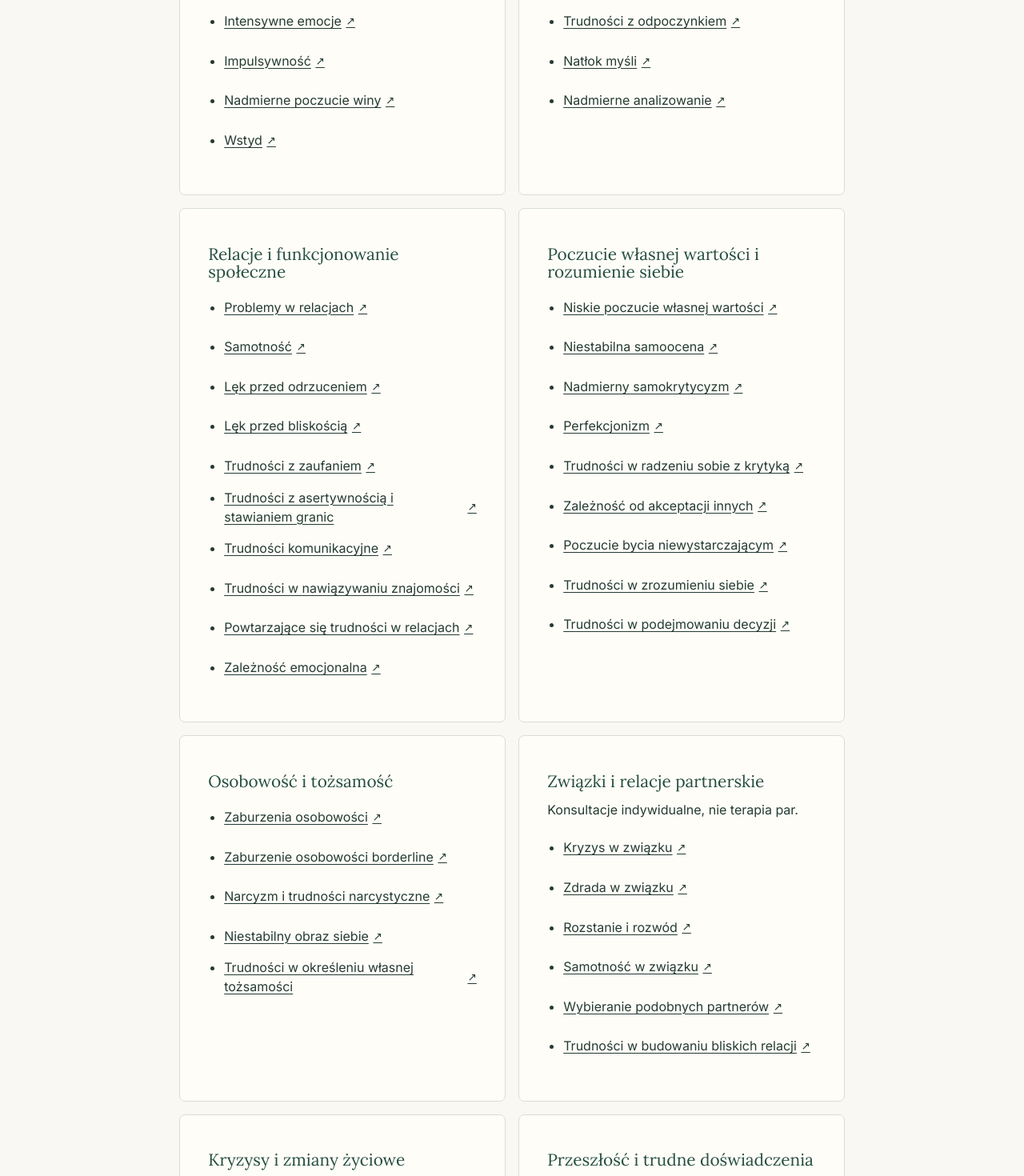
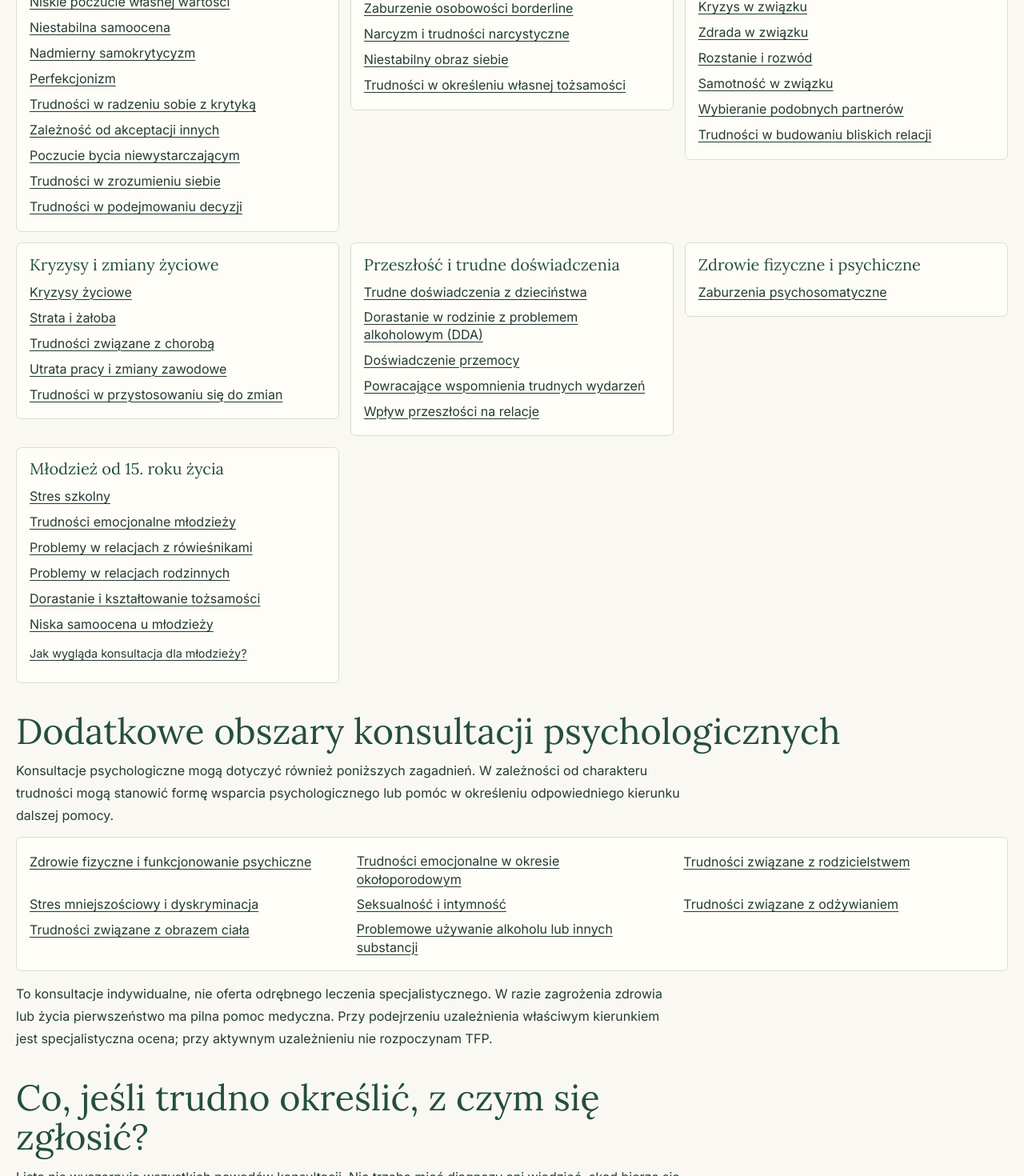
Before and after one commit to Aqulol/strona-psycholog, a Next.js app: page /kiedy-zglosic-sie-na-terapie in a window 1280 px wide. Shown: the part 1020-2490 px from the top of the page at 80% size. Built offline with nearby package versions, Linux system fonts and the light colour scheme.

Commit message:
Skróć katalog problemów i wykorzystaj szerokość ekranu
Co-authored-by: arena-agent <297053741+arena-agent@users.noreply.github.com>

```diff
--- a/app/globals.css
+++ b/app/globals.css
@@ -160,11 +160,62 @@ body { background:#faf8f3;color:#243b34; }
 }
 
 /* Katalog tematów i podstrony konsultacji */
-.help-topic-grid { display:grid; gap:1rem; }
-.help-topic-card h3 { color:#244e41; font-size:1.3rem; }
-.help-topic-card li + li { margin-top:.35rem; }
-.help-topic-card a { display:inline-flex; align-items:center; min-height:36px; }
+.help-catalogue-page {
+  --topic-columns:1;
+  width:min(100% - 2rem, 86rem);
+}
+/* Only the catalogue breaks out of the usual reading measure. */
+.help-catalogue-page > :not(.help-catalogue-section),
+.help-catalogue-additional > p { max-width:52rem; }
+.help-catalogue-additional > p:last-child { margin-top:.85rem; }
+.help-topic-grid {
+  display:grid;
+  grid-template-columns:repeat(var(--topic-columns), minmax(0, 1fr));
+  align-items:start;
+  gap:.85rem;
+}
+.help-topic-card {
+  min-width:0;
+  padding:.9rem 1rem;
+}
+.help-topic-card h3 {
+  font-size:1.25rem;
+  line-height:1.2;
+  margin:0 0 .4rem;
+}
+.reading .help-topic-card ul {
+  list-style:none;
+  padding:0;
+  margin:0;
+}
+.help-topic-card p {
+  font-size:.9rem;
+  margin:.3rem 0;
+}
+.help-topic-card a {
+  display:block;
+  align-content:center;
+  min-height:2rem;
+  padding:.25rem 0;
+  line-height:1.4;
+  text-decoration-thickness:1px;
+  word-break:normal;
+  overflow-wrap:normal;
+}
 .help-topic-card a:hover { color:#244e41; text-decoration-thickness:2px; }
+.help-topic-card a:focus-visible { outline-offset:2px; }
+.help-catalogue-additional .help-topic-card { margin-top:.8rem; }
+.help-catalogue-additional .help-topic-card ul {
+  display:grid;
+  grid-template-columns:repeat(var(--topic-columns), minmax(0, 1fr));
+  column-gap:1.25rem;
+}
+/* Keep category order in the DOM, on screen, and in keyboard navigation. */
+@media (min-width:40rem) {
+  .help-catalogue-page { --topic-columns:2; width:min(100% - 2.5rem, 86rem); }
+}
+@media (min-width:61rem) { .help-catalogue-page { --topic-columns:3; } }
+@media (min-width:84rem) { .help-catalogue-page { --topic-columns:4; } }
 .topic-page { width:min(100% - 1.5rem, 86rem); }
 .topic-layout { display:grid; gap:2rem; align-items:start; }
 .topic-layout > * { min-width:0; }
@@ -176,7 +227,6 @@ body { background:#faf8f3;color:#243b34; }
 .topic-calendar p { margin-bottom:.65rem; font-size:.9rem; }
 .topic-calendar iframe { display:block; width:100%; height:780px; max-height:none; }
 .topic-safety { margin-block:1.25rem; padding:.85rem 1rem; border-inline-start:3px solid #244e41; background:#f7f4ee; }
-@media (min-width:42rem) { .help-topic-grid { grid-template-columns:repeat(2,minmax(0,1fr)); } }
 .topic-booking-person { display:flex; align-items:center; gap:.8rem; margin-bottom:.8rem; }
 .topic-booking-person img { flex:none; border-radius:50%; object-fit:cover; }
 /* Switch to columns only with room for both readable text and a full-width widget. */
@@ -194,6 +244,4 @@ body { background:#faf8f3;color:#243b34; }
 .article-sources ul { list-style:disc; padding-inline-start:1.25rem; }
 .article-sources li { margin:.5rem 0; line-height:1.6; overflow-wrap:anywhere; }
 .article-sources a { text-decoration:underline; text-underline-offset:3px; }
-.help-topic-card a { gap:.35rem; min-height:44px; }
-.help-topic-card a span { flex:none; font-size:.85em; }
 .topic-mobile-booking { margin-top:1rem; }
--- a/components/ConsultationTopics.tsx
+++ b/components/ConsultationTopics.tsx
@@ -2,12 +2,12 @@ import { consultationGroup, consultationTopics } from '../lib/consultation-topic
 import { topicPath } from '../lib/help-topics';
 
 export default function ConsultationTopics() {
-  return <section aria-labelledby="obszary-rozmowy">
+  return <section aria-labelledby="obszary-rozmowy" className="help-catalogue-section help-catalogue-additional">
     <h2 id="obszary-rozmowy">{consultationGroup}</h2>
     <p>Konsultacje psychologiczne mogą dotyczyć również poniższych zagadnień. W zależności od charakteru trudności mogą stanowić formę wsparcia psychologicznego lub pomóc w określeniu odpowiedniego kierunku dalszej pomocy.</p>
     <div className="editorial-card help-topic-card">
-      <ul>{consultationTopics.map(({ slug, label }) => <li key={slug}>
-        <a href={topicPath(slug)}>{label}<span aria-hidden="true">↗</span></a>
+      <ul role="list">{consultationTopics.map(({ slug, label }) => <li key={slug}>
+        <a href={topicPath(slug)}>{label}</a>
       </li>)}</ul>
     </div>
     <p>To konsultacje indywidualne, nie oferta odrębnego leczenia specjalistycznego. W razie zagrożenia zdrowia lub życia pierwszeństwo ma pilna pomoc medyczna. Przy podejrzeniu uzależnienia właściwym kierunkiem jest specjalistyczna ocena; przy aktywnym uzależnieniu nie rozpoczynam TFP.</p>
--- a/components/HelpTopicIndex.tsx
+++ b/components/HelpTopicIndex.tsx
@@ -28,13 +28,13 @@ export default function HelpTopicIndex() {
       return { href: topicPath(t.slug), label: t.label };
     }),
   }));
-  return <section aria-labelledby="tematy-konsultacji">
+  return <section aria-labelledby="tematy-konsultacji" className="help-catalogue-section">
     <h2 id="tematy-konsultacji">Obszary pomocy psychologicznej i psychoterapii</h2>
     <div className="help-topic-grid" id="lista-tematow">
       {categories.map(category => <div key={category.title} className="editorial-card help-topic-card">
         <h3>{category.title}</h3>
         {category.note && <p>{category.note}</p>}
-        <ul>{category.links.map(link => <li key={link.href}><a href={link.href}>{link.label}<span aria-hidden="true">↗</span></a></li>)}</ul>
+        <ul role="list">{category.links.map(link => <li key={link.href}><a href={link.href}>{link.label}</a></li>)}</ul>
         {category.more && <p><a href={category.more.href}>{category.more.label}</a></p>}
       </div>)}
     </div>
--- a/components/ServicePage.tsx
+++ b/components/ServicePage.tsx
@@ -16,7 +16,7 @@ const officePhotos = [
 export default function ServicePage({kind}:{kind:keyof typeof paths}){
  const page=pages[kind];
  const service = ['method', 'adults', 'youth', 'online', 'consult'].includes(kind) ? page.h1 : undefined;
- return <main id="tresc" className="reading"><Json data={webPage(paths[kind], page.h1, page.description, service)}/><Crumbs path={paths[kind]} title={page.h1}/><p className="eyebrow">Gabinet psychologiczny · Wrocław i online</p><h1>{page.h1}</h1><p className="hero-copy">{page.intro}</p>
+ return <main id="tresc" className={kind === 'signs' ? 'reading help-catalogue-page' : 'reading'}><Json data={webPage(paths[kind], page.h1, page.description, service)}/><Crumbs path={paths[kind]} title={page.h1}/><p className="eyebrow">Gabinet psychologiczny · Wrocław i online</p><h1>{page.h1}</h1><p className="hero-copy">{page.intro}</p>
  {kind==='about'&&<img src="/images/portret.webp" width="1280" height="1280" loading="lazy" alt="Portret Grzegorza Plebaniaka"/>}
  {kind==='youth' && <YouthConsultationTopics/>}
  {kind==='signs' && <><HelpTopicIndex/><ConsultationTopics/></>}
--- /dev/null
+++ b/scripts/check-catalogue-browser.cjs
@@ -0,0 +1,88 @@
+const assert = require('node:assert/strict');
+const { mkdirSync } = require('node:fs');
+const { join } = require('node:path');
+const { chromium } = require('playwright-core');
+
+const site = process.env.HELP_TEST_URL || 'http://127.0.0.1:3010';
+const baseline = process.env.HELP_BASELINE_URL;
+const screenshots = process.env.HELP_SCREENSHOT_DIR;
+const route = '/kiedy-zglosic-sie-na-terapie/';
+const sections = '[aria-labelledby="tematy-konsultacji"], [aria-labelledby="obszary-rozmowy"]';
+const widths = [1920, 1440, 1366, 1344, 1280, 1024, 976, 768, 640, 639, 430, 390, 360];
+
+async function measure(page, origin, width, name) {
+  await page.setViewportSize({ width, height: 900 });
+  await page.goto(origin + route);
+  await page.evaluate(() => document.fonts.ready);
+  const data = await page.evaluate(sections => {
+    const [main, additional] = [...document.querySelectorAll(sections)];
+    const grid = main.querySelector('#lista-tematow');
+    const cards = [...grid.children];
+    const bounds = element => element.getBoundingClientRect();
+    const entries = [...document.querySelectorAll(`${sections.split(', ').map(s => `${s} .help-topic-card a`).join(', ')}`)];
+    const gaps = bounds(grid).width * bounds(grid).height;
+    const area = cards.reduce((sum, card) => sum + bounds(card).width * bounds(card).height, 0);
+    const round = Math.round;
+    return {
+      columns: getComputedStyle(grid).gridTemplateColumns.split(' ').length,
+      width: round(bounds(grid).width),
+      cardWidth: round(Math.min(...cards.map(card => bounds(card).width))),
+      height: round(bounds(additional).bottom - bounds(main).top),
+      pageHeight: round(document.querySelector('main').getBoundingClientRect().height),
+      openGridArea: round(100 * (1 - area / gaps)),
+      noOverflow: document.documentElement.scrollWidth <= innerWidth &&
+        entries.every(link => link.scrollWidth <= link.clientWidth + 1),
+      minimumLinkHeight: round(Math.min(...entries.map(link => bounds(link).height))),
+      titles: cards.map(card => card.querySelector('h3').textContent),
+      links: entries.map(link => link.getAttribute('href')),
+      visible: entries.every(link => link.checkVisibility() && bounds(link).height > 0),
+    };
+  }, sections);
+  if (screenshots && [1366, 390].includes(width)) {
+    await page.locator('#lista-tematow').screenshot({ path: join(screenshots, `${width}-${name}.png`) });
+  }
+  return data;
+}
+
+(async () => {
+  if (screenshots) mkdirSync(screenshots, { recursive: true });
+  const browser = await chromium.launch({ executablePath: process.env.CHROMIUM_PATH || undefined, headless: true });
+  try {
+    const page = await browser.newPage();
+    let allLinks;
+    for (const width of widths) {
+      const before = baseline && await measure(page, baseline, width, 'przed');
+      const after = await measure(page, site, width, 'po');
+      assert.equal(after.columns, width >= 1344 ? 4 : width >= 976 ? 3 : width >= 640 ? 2 : 1);
+      assert.ok(after.noOverflow && after.visible, `Visible links without overflow at ${width}px`);
+      assert.ok(after.minimumLinkHeight >= 32);
+      assert.equal(after.titles.length, 10);
+      assert.equal(after.links.filter(link => link.startsWith('/w-czym-pomagam/')).length, 74);
+      assert.equal(after.links.length, new Set(after.links).size);
+      if (before) {
+        assert.deepEqual(after.titles, before.titles);
+        assert.deepEqual(after.links, before.links);
+        assert.ok(after.height < before.height);
+      }
+      if ([1366, 390].includes(width)) {
+        const links = page.locator(sections.split(', ').map(s => `${s} .help-topic-card a`).join(', '));
+        await links.first().focus();
+        for (const [i, path] of after.links.entries()) {
+          if (i) await page.keyboard.press('Tab');
+          assert.equal(await page.locator(':focus-visible').getAttribute('href'), path, `Tab order at ${width}px`);
+        }
+        await page.keyboard.press('Enter');
+        await page.waitForURL(`${site}${after.links.at(-1)}`);
+      }
+      allLinks = after.links;
+      function summary(data) {
+        if (!data) return undefined;
+        const { links, titles, ...metrics } = data;
+        return metrics;
+      }
+      console.log(JSON.stringify({ width, before: summary(before), after: summary(after) }));
+    }
+    for (const link of allLinks) assert.equal((await fetch(site + link, {redirect:'manual'})).status, 200, link);
+    console.log(`${allLinks.length} direct HTTP 200 links; full Tab traversal and Enter activation passed on desktop and mobile.`);
+  } finally { await browser.close(); }
+})().catch(error => { console.error(error); process.exitCode = 1; });
--- a/scripts/check-export.mjs
+++ b/scripts/check-export.mjs
@@ -86,7 +86,7 @@ const helpIndexPath = '/kiedy-zglosic-sie-na-terapie/';
 const helpIndex = read(file(helpIndexPath));
 assert.equal(helpPaths.length, 74, 'Only the completed topics are exported');
 const additionalSlugs = ['zdrowie-fizyczne-i-psychiczne', 'trudnosci-okoloporodowe', 'rodzicielstwo', 'stres-mniejszosciowy', 'seksualnosc-i-intymnosc', 'trudnosci-z-odzywianiem', 'obraz-ciala', 'problemowe-uzywanie-substancji'];
-const additionalSection = helpIndex.match(/<section aria-labelledby="obszary-rozmowy">([\s\S]*?)<\/section>/)?.[1];
+const additionalSection = helpIndex.match(/<section aria-labelledby="obszary-rozmowy"[^>]*>([\s\S]*?)<\/section>/)?.[1];
 assert.ok(additionalSection);
 for (const slug of additionalSlugs) {
   const path = `/w-czym-pomagam/${slug}/`;
@@ -120,7 +120,7 @@ for (const id of ['emocje-mlodziezy', 'relacje-mlodziezy', 'dorastanie-i-tozsamo
 }
 
 assert.match(helpIndex, /<h1>W czym mogę pomóc\?<\/h1>/);
-const groupCounts = [...helpIndex.matchAll(/<div class="editorial-card help-topic-card">.*?<ul>(.*?)<\/ul>/gs)]
+const groupCounts = [...helpIndex.matchAll(/<div class="editorial-card help-topic-card">.*?<ul[^>]*>(.*?)<\/ul>/gs)]
   .map(([, list]) => [...list.matchAll(/href="\/w-czym-pomagam\//g)].length);
 assert.deepEqual(groupCounts, [10, 9, 10, 9, 5, 6, 5, 5, 1, 6, 8]);
 const topicIntros = helpPaths.map(path => {
@@ -150,7 +150,7 @@ const clinicalSections = helpPaths.map(path => {
 assert.equal(new Set(clinicalSections).size, helpPaths.length, 'Distinct clinical explanation for every topic');
 
 assert.doesNotMatch(helpIndex, /Wszystkie tematy:/);
-const catalogueNames = [...helpIndex.matchAll(/href="(\/w-czym-pomagam\/[^"]+)"[^>]*>([^<]+)<span/g)];
+const catalogueNames = [...helpIndex.matchAll(/href="(\/w-czym-pomagam\/[^"]+)"[^>]*>([^<]+)<\/a>/g)];
 assert.equal(catalogueNames.length, 74);
 for (const [, path, label] of catalogueNames) {
   const html = read(file(path));
```
Also changed, not shown: 5 other files (tests, documents, lock files or other folders).
